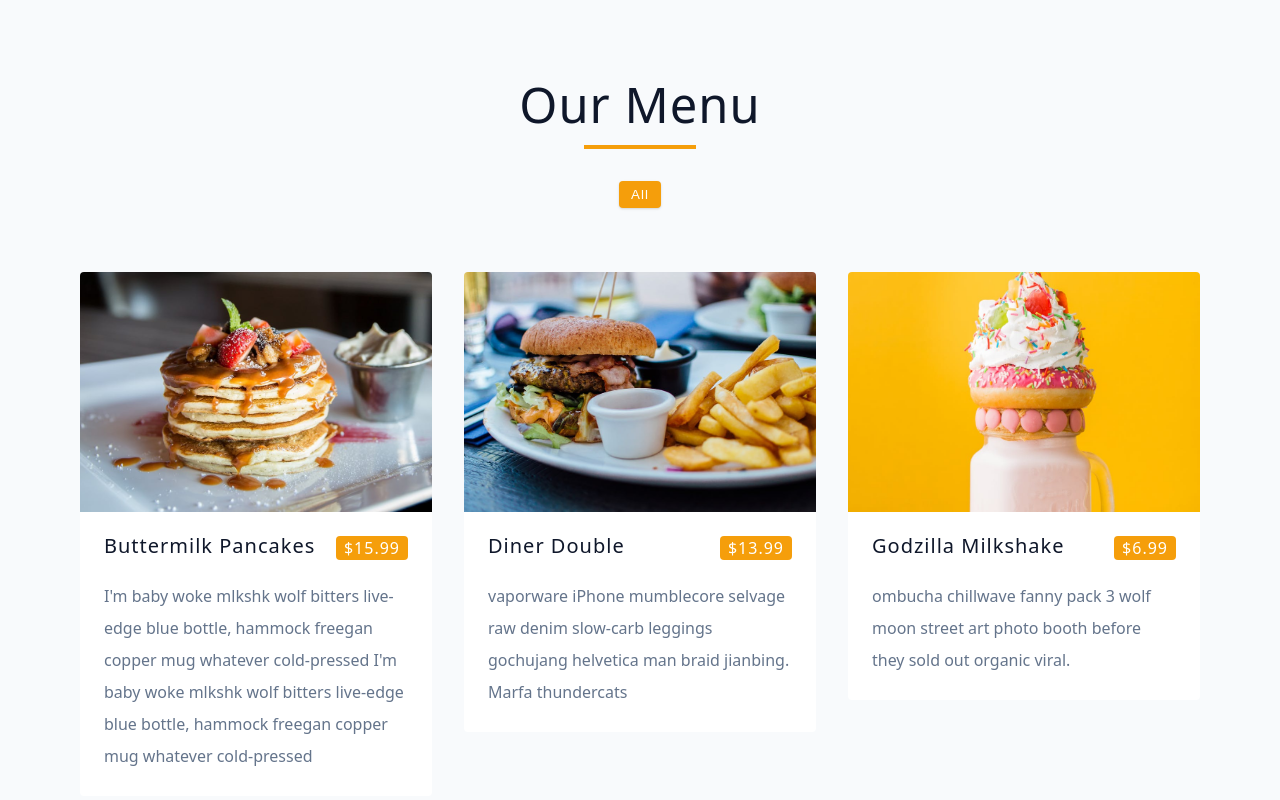
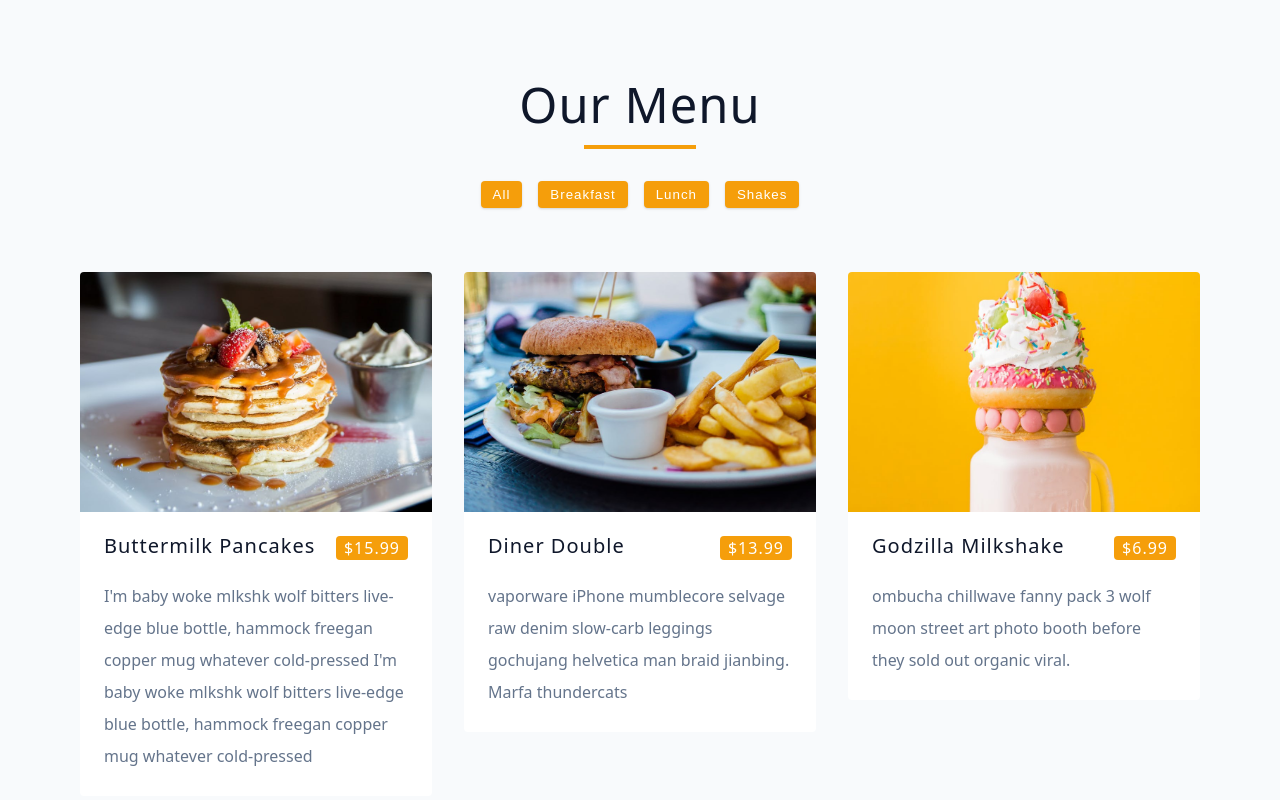
Before and after one commit to luc4s-git/menu, a React (Vite) app: page / in a window 1280 px wide. Shown: the top 800 px of the page. Built offline with nearby package versions, Linux system fonts and the light colour scheme; the HTML template or start-up script is replaced by a standard one.

Commit message:
interface final

```diff
--- a/src/App.jsx
+++ b/src/App.jsx
@@ -14,7 +14,10 @@ const App = () => {
     <main className="menu">
       <Title>our menu</Title>
       <div className="btn-container">
-        <Button></Button>
+        <Button>all</Button>
+        <Button>breakfast</Button>
+        <Button>lunch</Button>
+        <Button>shakes</Button>
       </div>
       <section className="section-center">
         <Menu menu={menu}></Menu>
--- a/src/components/Button.jsx
+++ b/src/components/Button.jsx
@@ -1,7 +1,7 @@
-export default function Button() {
+export default function Button({ children }) {
   return (
     <button type="button" className="btn">
-      All
+      {children}
     </button>
   );
 }
```
